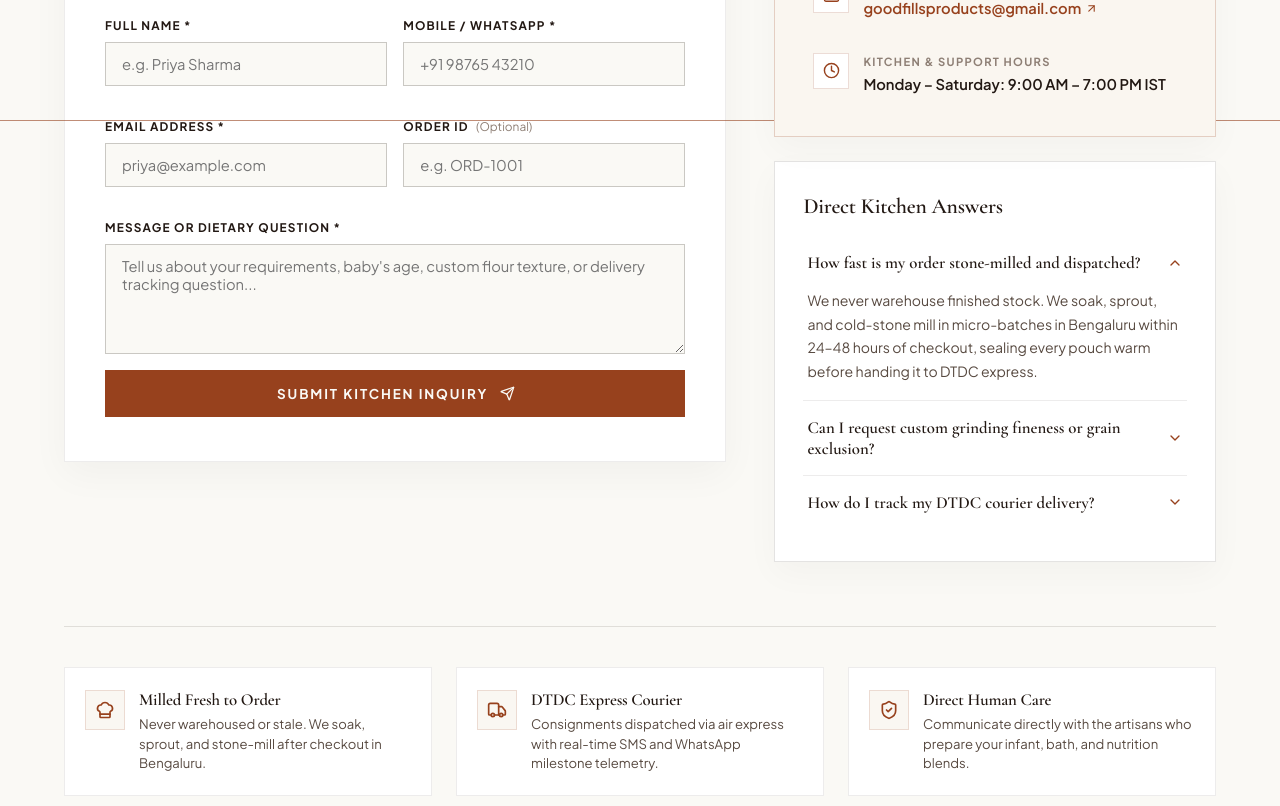
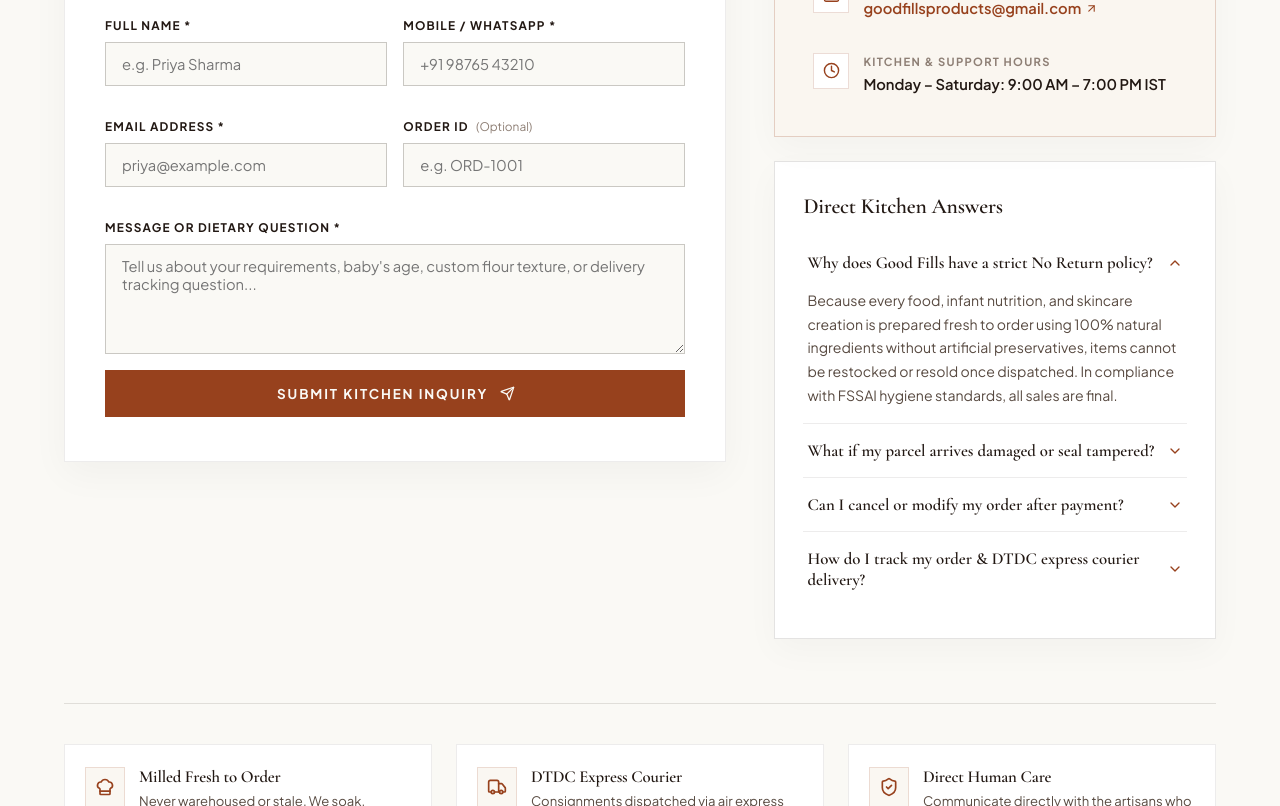
Before and after one commit to shreerahulsgit/good-fills, a Next.js app: page /contact in a window 1280 px wide. Shown: the part 680-1486 px from the top of the page. Built offline with nearby package versions, Linux system fonts and the light colour scheme.

Commit message:
Remove stray horizontal divider and align Contact FAQs with official return, damage, cancellation, and tracking policies

```diff
--- a/src/components/contact/ContactView.tsx
+++ b/src/components/contact/ContactView.tsx
@@ -51,21 +51,27 @@ interface FaqItem {
 const KITCHEN_FAQS: FaqItem[] = [
   {
     id: 'faq-1',
-    question: 'How fast is my order stone-milled and dispatched?',
+    question: 'Why does Good Fills have a strict No Return policy?',
     answer:
-      'We never warehouse finished stock. We soak, sprout, and cold-stone mill in micro-batches in Bengaluru within 24–48 hours of checkout, sealing every pouch warm before handing it to DTDC express.',
+      'Because every food, infant nutrition, and skincare creation is prepared fresh to order using 100% natural ingredients without artificial preservatives, items cannot be restocked or resold once dispatched. In compliance with FSSAI hygiene standards, all sales are final.',
   },
   {
     id: 'faq-2',
-    question: 'Can I request custom grinding fineness or grain exclusion?',
+    question: 'What if my parcel arrives damaged or seal tampered?',
     answer:
-      'Yes. You can contact us immediately on WhatsApp with your Order ID to request custom flour fineness (ultra-fine for initial infant weaning vs textured for toddlers) or exclude specific seeds.',
+      'We offer a 100% Transit Safety Guarantee. If your package arrives crushed, punctured, or leaking, take clear photos or video of the box and courier label, and WhatsApp our concierge (+91 97420 68899) with your Order ID within 24 hours. We will promptly dispatch a free replacement or initiate a refund.',
   },
   {
     id: 'faq-3',
-    question: 'How do I track my DTDC courier delivery?',
+    question: 'Can I cancel or modify my order after payment?',
     answer:
-      'As soon as your package is dispatched from our atelier, DTDC assigns a consignment tracking number. An SMS and WhatsApp alert is sent to your mobile with a live tracking link.',
+      'Because traditional soaking, sprouting, and stone-milling are queued specifically for your batch shortly after checkout, cancellations are only possible if requested before kitchen preparation begins. Once grinding or dispatch is underway, orders cannot be cancelled.',
+  },
+  {
+    id: 'faq-4',
+    question: 'How do I track my order & DTDC express courier delivery?',
+    answer:
+      'You can track your package anytime directly on our live tracking page using your Order ID (e.g. ORD-7776) or registered 10-digit mobile number. You will also receive real-time SMS and WhatsApp notifications with your DTDC AWB number upon dispatch.',
   },
 ];
 
@@ -176,23 +182,6 @@ export function ContactView() {
               <span>+91 97420 68899</span>
             </motion.a>
           </motion.div>
-
-          {/* Animated terracotta hairline divider */}
-          <motion.div
-            initial={{ scaleX: 0 }}
-            animate={{ scaleX: 1 }}
-            transition={{ duration: 1.1, ease: luxuryEase, delay: 0.2 }}
-            style={{
-              position: 'absolute',
-              bottom: -1,
-              left: 0,
-              width: '100%',
-              height: '1px',
-              backgroundColor: 'var(--accent-terracotta)',
-              transformOrigin: 'left',
-              opacity: 0.6,
-            }}
-          />
         </motion.header>
 
         {/* ========================================================
```
